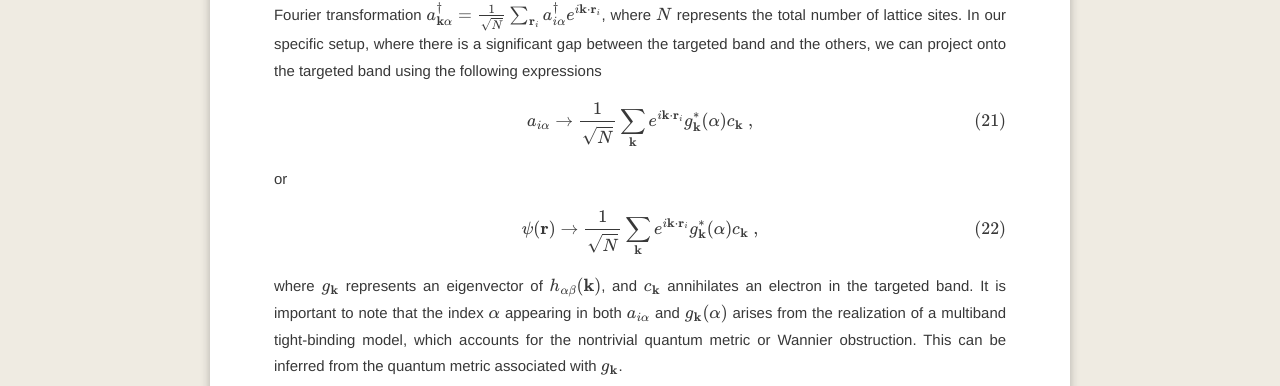
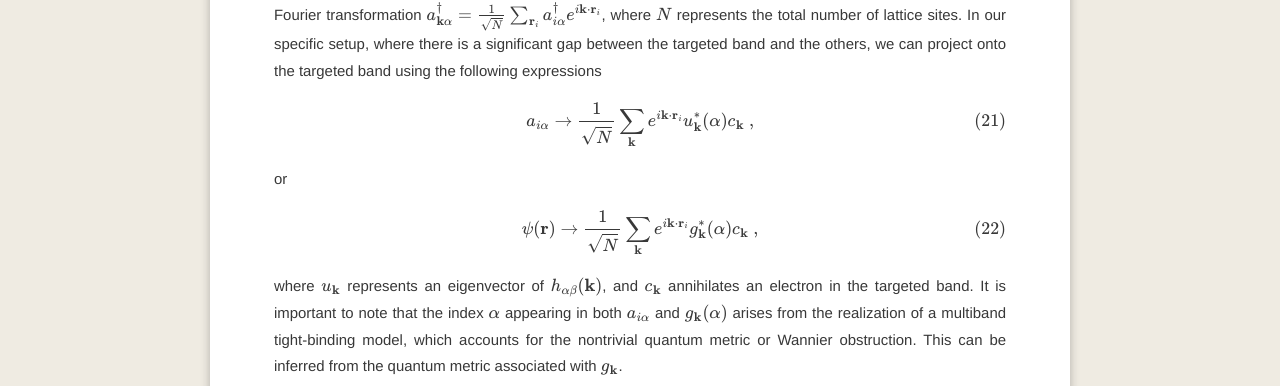
Before and after one commit to shuaichenphysics/shuaichenphysics.github.io, a Jekyll site: the page built from _posts/2023-11-13-Wannier_wave_tight-binding_model.md, in a window 1280 px wide and 900 px high, scrolled down 3419 px. Shown: the part 192-578 px from the top of the window. Built offline with Jekyll 4.4.1, drawn with Linux system fonts in a browser that asks for light colours; formulas are drawn with MathJax 3; comment, search, counter and statistics services are not loaded.

Commit message:
modify 2023-11-13-Wannier_wave_tight-binding_model.md

```diff
--- a/_posts/2023-11-13-Wannier_wave_tight-binding_model.md
+++ b/_posts/2023-11-13-Wannier_wave_tight-binding_model.md
@@ -155,7 +155,7 @@ where $$t_{ij,\alpha\beta}$$ exponentially decays with the distance $$\vert\math
 In our specific setup, where there is a significant gap between the targeted band and the others, we can project onto the targeted band using the following expressions
 
 $$
-a_{i\alpha}\rightarrow\frac{1}{\sqrt{N}}\sum_{\mathbf{k}}e^{i\mathbf{k}\cdot\mathbf{r}_{i}}g_{\mathbf{k}}^{*}(\alpha)c_{\mathbf{k}}~,
+a_{i\alpha}\rightarrow\frac{1}{\sqrt{N}}\sum_{\mathbf{k}}e^{i\mathbf{k}\cdot\mathbf{r}_{i}}u_{\mathbf{k}}^{*}(\alpha)c_{\mathbf{k}}~,
 $$
 
 or
@@ -164,7 +164,7 @@ $$
 \psi({\mathbf r})\rightarrow\frac{1}{\sqrt{N}}\sum_{\mathbf{k}}e^{i\mathbf{k}\cdot\mathbf{r}_{i}}g_{\mathbf{k}}^{*}(\alpha)c_{\mathbf{k}}~,
 $$
 
-where $$g_{\mathbf{k}}$$ represents an eigenvector of $$h_{\alpha\beta}(\mathbf{k})$$, and $$c_{\mathbf{k}}$$ annihilates an electron in the targeted band. It is important to note that the index $$\alpha$$ appearing in both $$a_{i\alpha}$$ and $$g_{\mathbf{k}}(\alpha)$$ arises from the realization of a multiband tight-binding model, which accounts for the nontrivial quantum metric or Wannier obstruction. This can be inferred from the quantum metric associated with $$g_{\mathbf{k}}$$.
+where $$u_{\mathbf{k}}$$ represents an eigenvector of $$h_{\alpha\beta}(\mathbf{k})$$, and $$c_{\mathbf{k}}$$ annihilates an electron in the targeted band. It is important to note that the index $$\alpha$$ appearing in both $$a_{i\alpha}$$ and $$g_{\mathbf{k}}(\alpha)$$ arises from the realization of a multiband tight-binding model, which accounts for the nontrivial quantum metric or Wannier obstruction. This can be inferred from the quantum metric associated with $$g_{\mathbf{k}}$$.
 
 
 [^1]: Nicola Marzari and David Vanderbilt, Maximally localized generalized Wannier functions for composite energy bands, [Phys. Rev. B 56, 12847](https://journals.aps.org/prb/abstract/10.1103/PhysRevB.56.12847)
```
